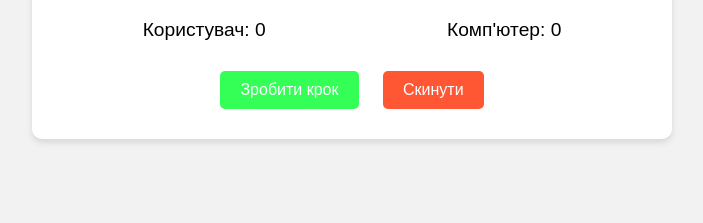
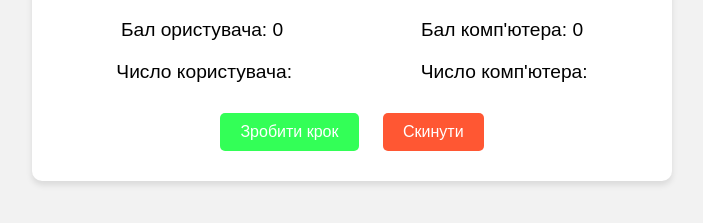
Before and after one commit to wi11shifer/Laboratona-8-Shchedrov, a plain HTML site: page index.html in a window 1280 px wide. Shown: the part 131-354 px from the top of the page, without its empty margins (288-991 px from the left). Drawn offline with Linux system fonts and the light colour scheme.

Commit message:
index.html

```diff
--- a/index.html
+++ b/index.html
@@ -11,8 +11,12 @@
         <div class="container">
             <h1>Гра "Користувач проти комп'ютера"</h1>
             <div class="scoreboard">
-                <div id="userScore">Користувач: 0</div>
-                <div id="computerScore">Комп'ютер: 0</div>
+                <div id="userScore">Бал ористувача: 0</div>
+                <div id="computerScore">Бал комп'ютера: 0</div>
+            </div>
+            <div class="scoreboard">
+            <div id="userNumber">Число користувача: </div>
+            <div id="computerNumber">Число комп'ютера: </div>
             </div>
             <div class="game">
                 <button id="startButton">Зробити крок</button>
```
